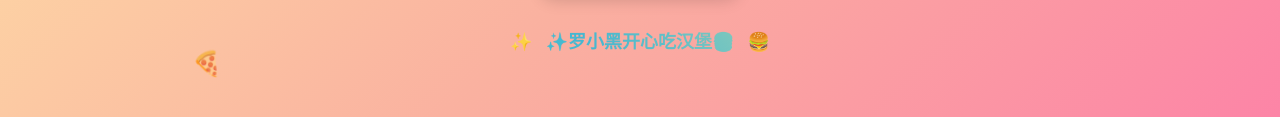
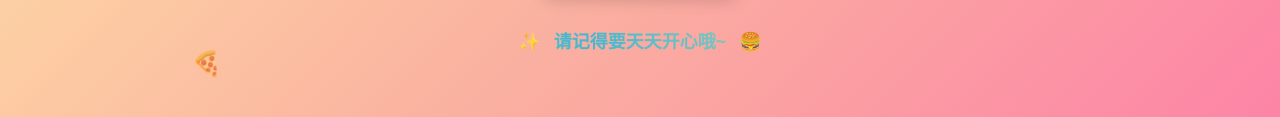
Before and after one commit to zhangyanping987/be_joyful_every_day, a plain HTML site: page index.html in a window 1280 px wide. Shown: the part 475-592 px from the top of the page. Drawn offline with Linux system fonts and the light colour scheme.

Commit message:
Update index.html

```diff
--- a/index.html
+++ b/index.html
@@ -344,7 +344,7 @@
     </div>
 
     <div class="animated-text">
-        ✨罗小黑开心吃汉堡🍔
+        请记得要天天开心哦~
     </div>
 
     <script>
```
